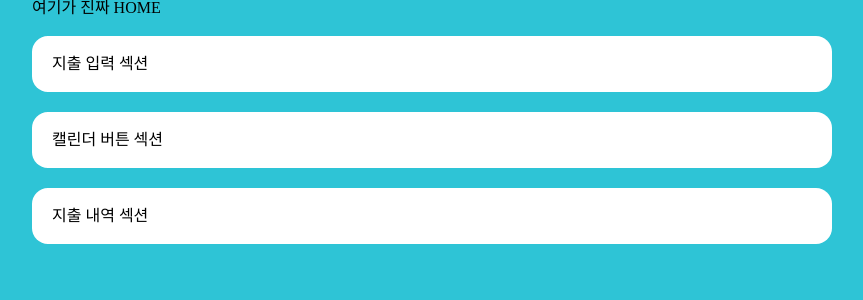
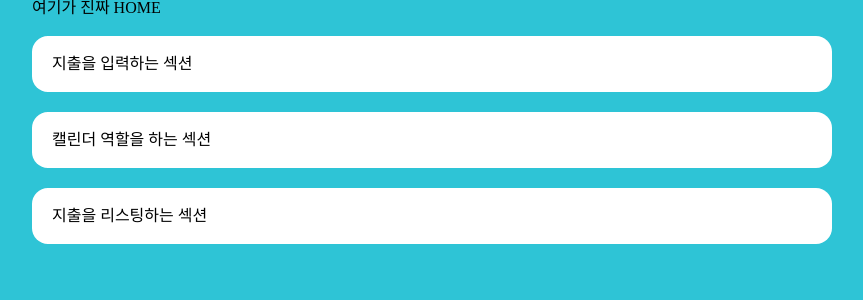
Before and after one commit to JOYmet33/newLedger, a React (Vite) app in the folder 2해설/: page / in a window 1280 px wide. Shown: the top 300 px of the page, without its empty margins (208-1071 px from the left). Built offline with nearby package versions, Linux system fonts and the light colour scheme.

Commit message:
feat: #2. reload..

```diff
--- a/2해설/src/Home.jsx
+++ b/2해설/src/Home.jsx
@@ -19,9 +19,9 @@ const Home = () => {
   return (
     <Container>
       <h1>여기가 진짜 HOME</h1>
-      <Section>지출 입력 섹션</Section>
-      <Section>캘린더 버튼 섹션</Section>
-      <Section>지출 내역 섹션</Section>
+      <Section>지출을 입력하는 섹션</Section>
+      <Section>캘린더 역할을 하는 섹션</Section>
+      <Section>지출을 리스팅하는 섹션</Section>
     </Container>
   );
 };
```
